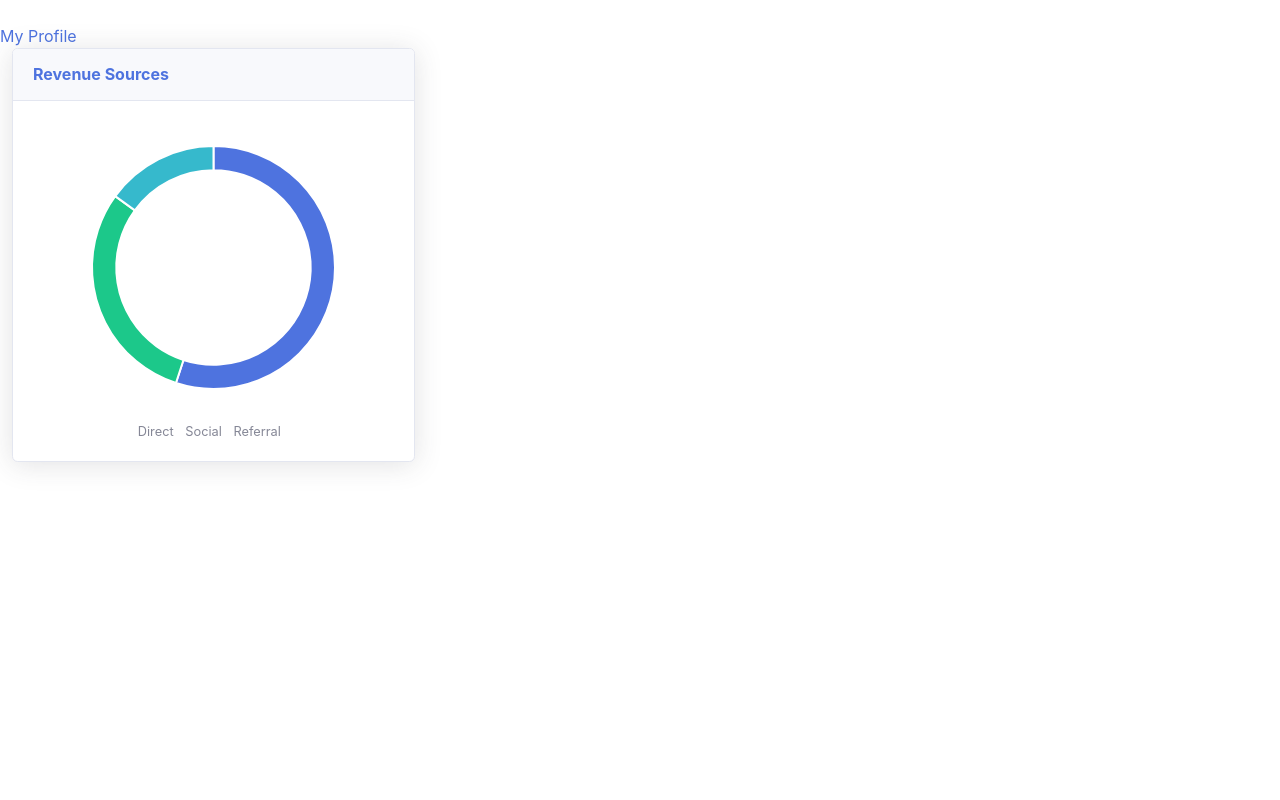
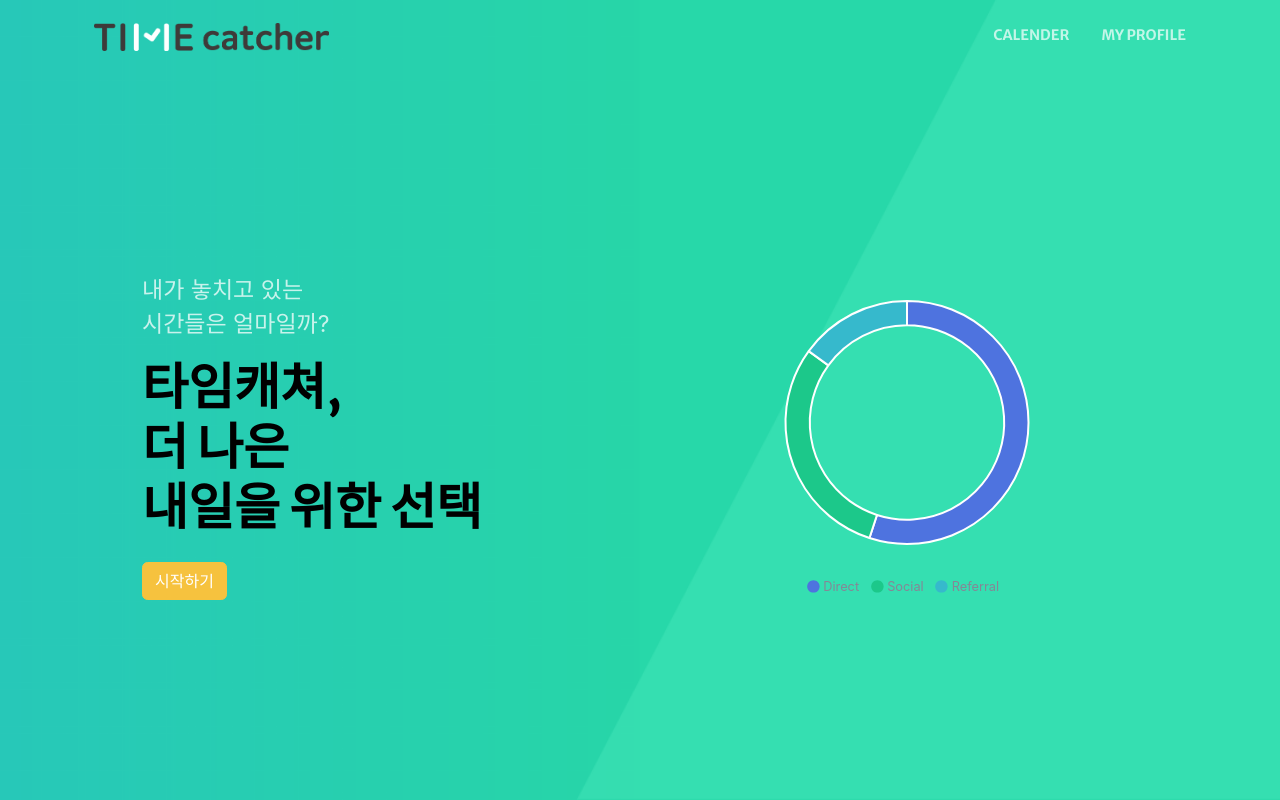
Before and after one commit to integerJI/TIME_catcher, a Django app: template timeApp/templates/index.html in a window 1280 px wide. Run offline with Django 3.2, Linux system fonts and the light colour scheme; the template is opened without the code that fills it, so the values that code supplies are empty; some libraries are stand-ins or nearby versions.

Commit message:
디자인 적용

```diff
--- a/timeApp/templates/index.html
+++ b/timeApp/templates/index.html
@@ -1,40 +1,87 @@
 {% load static %}
 
 <!DOCTYPE html>
-<html lang="en">
-
+<html lang="ko">
     <head>
+        <meta charset="utf-8" />
+        <meta name="viewport" content="width=device-width, initial-scale=1, shrink-to-fit=no" />
+        <meta name="description" content="" />
+        <meta name="author" content="" />
+        <title>Creative - Start Bootstrap Theme</title>
+        <!-- Favicon-->
+        <link rel="icon" type="image/x-icon" href="{% static 'img/tc-favicon.ico' %}" />
+        <!-- Font Awesome icons (free version)-->
+        <script src="https://use.fontawesome.com/releases/v5.13.0/js/all.js" crossorigin="anonymous"></script>
+        <!-- Google fonts-->
+        <link href="https://fonts.googleapis.com/css?family=Merriweather+Sans:400,700" rel="stylesheet" />
+        <link href="https://fonts.googleapis.com/css?family=Merriweather:400,300,300italic,400italic,700,700italic" rel="stylesheet" type="text/css" />
+        <!-- Third party plugin CSS-->
+        <link href="https://cdnjs.cloudflare.com/ajax/libs/magnific-popup.js/1.1.0/magnific-popup.min.css" rel="stylesheet" />
+        <!-- Core theme CSS (includes Bootstrap)-->
+        <link href="{% static 'css/styles.css' %}" rel="stylesheet" />
         <!-- Custom styles for this template-->
+        <!-- 이건 뺄수도 있음 css가 다 무너짐-->
         <link href="{% static 'css/sb-admin-2.min.css' %}" rel="stylesheet">
     </head>
 
-<body id="page-top">
+    <body>
 
-    {{ user.username }}
-    <br>
-    <a href="{% url 'mypage' %}">My Profile</a>
+        <!-- Navigation-->
+        <nav class="navbar navbar-expand-lg navbar-light fixed-top py-3" id="mainNav">
+            <div class="container">
+                <a class="navbar-brand" href="{% url 'index' %}"><img src="{% static 'img/tc-logo-w.png' %}" alt="tc-logo-w.png" style="width: 40%;"></a>
+                <button class="navbar-toggler navbar-toggler-right" type="button" data-toggle="collapse" data-target="#navbarResponsive" aria-controls="navbarResponsive" aria-expanded="false" aria-label="Toggle navigation"><span class="navbar-toggler-icon"></span></button>
+                <div class="collapse navbar-collapse" id="navbarResponsive">
+                    <ul class="navbar-nav ml-auto my-2 my-lg-0">
+                        <li class="nav-item"><a class="nav-link" href="#">CALENDER</a></li>
+                        <li class="nav-item"><a class="nav-link" href="#">MY PROFILE</a></li>
+                    </ul>
+                </div>
+            </div>
+        </nav>
 
-    <!-- Pie Chart -->
-    <div class="col-xl-4 col-lg-5">
-        <div class="card shadow mb-4">
-            <!-- Card Header - Dropdown -->
-            <div class="card-header py-3 d-flex flex-row align-items-center justify-content-between">
-                <h6 class="m-0 font-weight-bold text-primary">Revenue Sources</h6>
-                <div class="dropdown no-arrow">
-                    <a class="dropdown-toggle" href="#" role="button" id="dropdownMenuLink" data-toggle="dropdown"
-                        aria-haspopup="true" aria-expanded="false">
-                        <i class="fas fa-ellipsis-v fa-sm fa-fw text-gray-400"></i>
-                    </a>
-                    <div class="dropdown-menu dropdown-menu-right shadow animated--fade-in"
-                        aria-labelledby="dropdownMenuLink">
-                        <div class="dropdown-header">Dropdown Header:</div>
-                        <a class="dropdown-item" href="#">Action</a>
-                        <a class="dropdown-item" href="#">Another action</a>
-                        <div class="dropdown-divider"></div>
-                        <a class="dropdown-item" href="#">Something else here</a>
+        <!-- Masthead-->
+        <!-- <header class="masthead">
+            <div class="container h-100">
+                <div class="row h-100 align-items-center justify-content-center text-center">
+                    <div class="col-lg-10 align-self-end">
+                        <h1 class="text-uppercase text-white font-weight-bold">Your Favorite Source of Free Bootstrap Themes</h1>
+                        <hr class="divider my-4" />
+                    </div>
+                    <div class="col-lg-8 align-self-baseline">
+                        <p class="text-white-75 font-weight-light mb-5">Start Bootstrap can help you build better websites using the Bootstrap framework! Just download a theme and start customizing, no strings attached!</p>
+                        <a class="btn btn-primary btn-xl js-scroll-trigger" href="#about">Find Out More</a>
                     </div>
                 </div>
             </div>
+        </header> -->
+
+
+
+
+
+
+
+
+    <!-- Masthead-->
+    <header class="masthead">
+        <div class="container h-100">
+            <div class="d-flex justify-content-center row h-100">
+                <div class="row h-100 w-50 text-start">
+
+                    <div class="container d-flex align-items-center justify-content-center">
+                    <div class="container">
+
+                        <p class="text-white-75 font-weight-normal mb-3" style="font-size: 23px;">내가 놓치고 있는<br>시간들은 얼마일까?</p>
+                        <h1 class="text-uppercase text-white-90 font-weight-bold mb-4" style="font-size: 50px; color: black;">타임캐쳐,<br>더 나은<br>내일을 위한 선택</h1>
+                        <a class="btn btn-warning btn-xl js-scroll-trigger" href="#about">시작하기</a>
+
+                    </div>
+                    </div>
+
+                </div>
+                <div class="row h-100 w-50 text-start justify-content-center">
+                    <div class="d-flex align-self-center">
                         <!-- Card Body -->
                         <div class="card-body">
                             <div class="chart-pie pt-4 pb-2">
@@ -55,12 +102,30 @@
                     </div>
                 </div>
             </div>
+        </div>
 
+
+
+
+
+
+
+
+
+    </header>
+
+        <!-- Bootstrap core JS-->
+        <script src="https://cdnjs.cloudflare.com/ajax/libs/jquery/3.5.1/jquery.min.js"></script>
+        <script src="https://stackpath.bootstrapcdn.com/bootstrap/4.5.0/js/bootstrap.bundle.min.js"></script>
+        <!-- Third party plugin JS-->
+        <script src="https://cdnjs.cloudflare.com/ajax/libs/jquery-easing/1.4.1/jquery.easing.min.js"></script>
+        <script src="https://cdnjs.cloudflare.com/ajax/libs/magnific-popup.js/1.1.0/jquery.magnific-popup.min.js"></script>
+        <!-- Core theme JS-->
+        <script src="{% static 'js/scripts.js' %}"></script>
+        <!-- Page level plugins -->
         <script src="{% static 'vendor/chart.js/Chart.min.js' %}"></script>
-
         <!-- Page level custom scripts -->
         <script src="{% static 'js/demo/chart-pie-demo.js' %}"></script>
 
     </body>
-
 </html>
```
Also changed, not shown: timeApp/templates/home.html (+76 -13 lines), db.sqlite3, 2 other files. Lines whose indentation alone changed are shown as unchanged.
